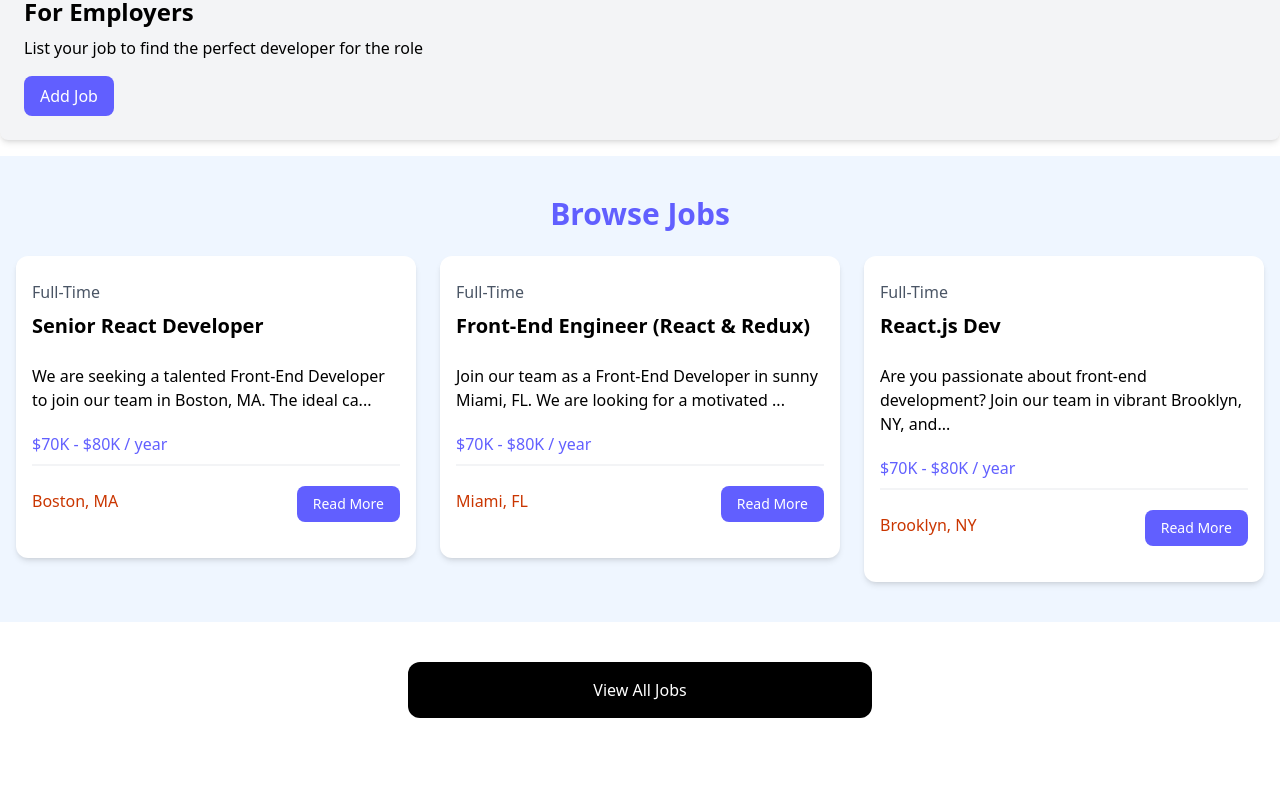
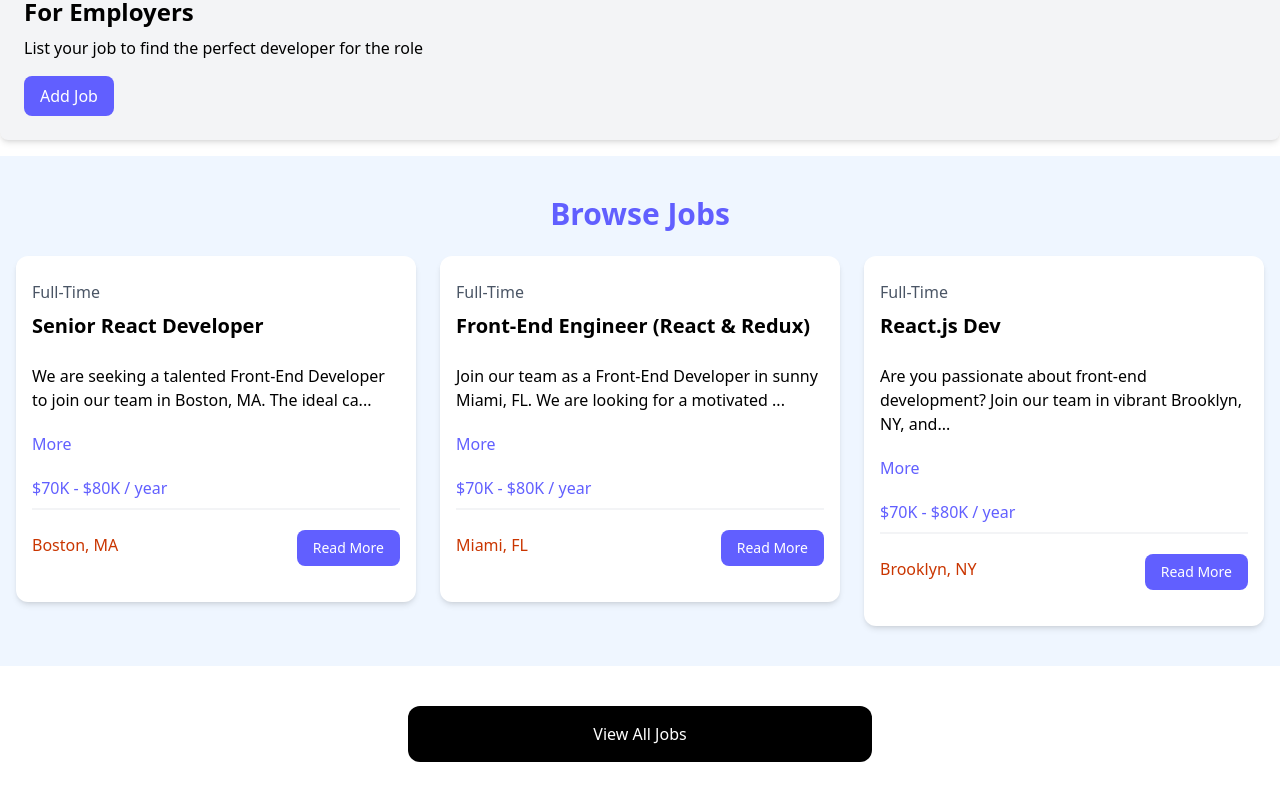
Before and after one commit to brkuvezdic/React-job-listing-web-app, a React (Vite) app in the folder React jobs posting/: page / in a window 1280 px wide. Shown: the part 637-1437 px from the top of the page. Before the commit the page ends 1395 px from the top, so only its background shows below. Built offline with nearby package versions, Linux system fonts and the light colour scheme.

Commit message:
Show more/less description

```diff
--- a/React jobs posting/src/components/JobListing.jsx
+++ b/React jobs posting/src/components/JobListing.jsx
@@ -17,13 +17,15 @@
             <div className="text-gray-600 my-2">{job.type}</div>
             <h3 className="text-xl font-bold">{job.title}</h3>
           </div>
-
           <div className="mb-5">{description}</div>
-
+          <button
+            onClick={() => setShowFullDescription(!showFullDescription)}
+            className="text-indigo-500 mb-5 hover:text-indigo-600"
+          >
+            {showFullDescription ? "Less" : "More"}
+          </button>
           <h3 className="text-indigo-500 mb-2">{job.salary} / year</h3>
-
           <div className="border border-gray-100 mb-5"></div>
-
           <div className="flex flex-col lg:flex-row justify-between mb-4">
             <div className="text-orange-700 mb-3">
               <i className="fa-solid fa-location-dot text-lg"></i>
```
